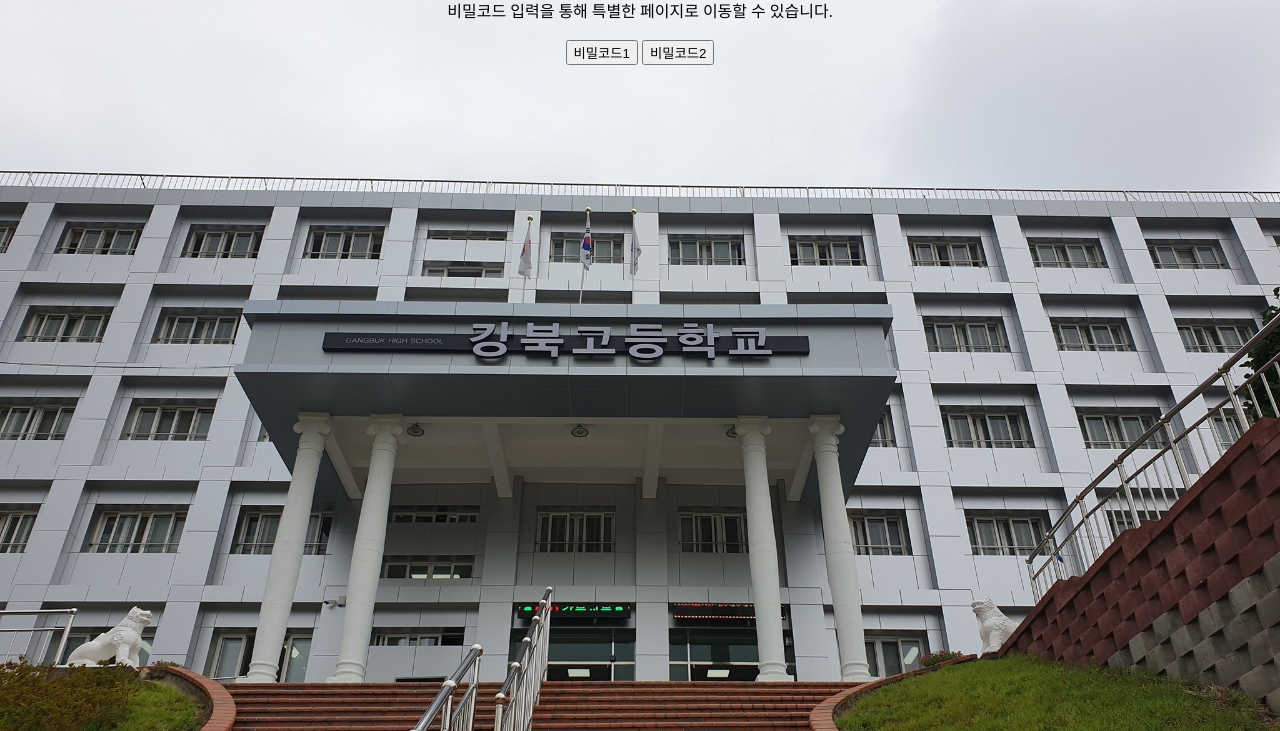
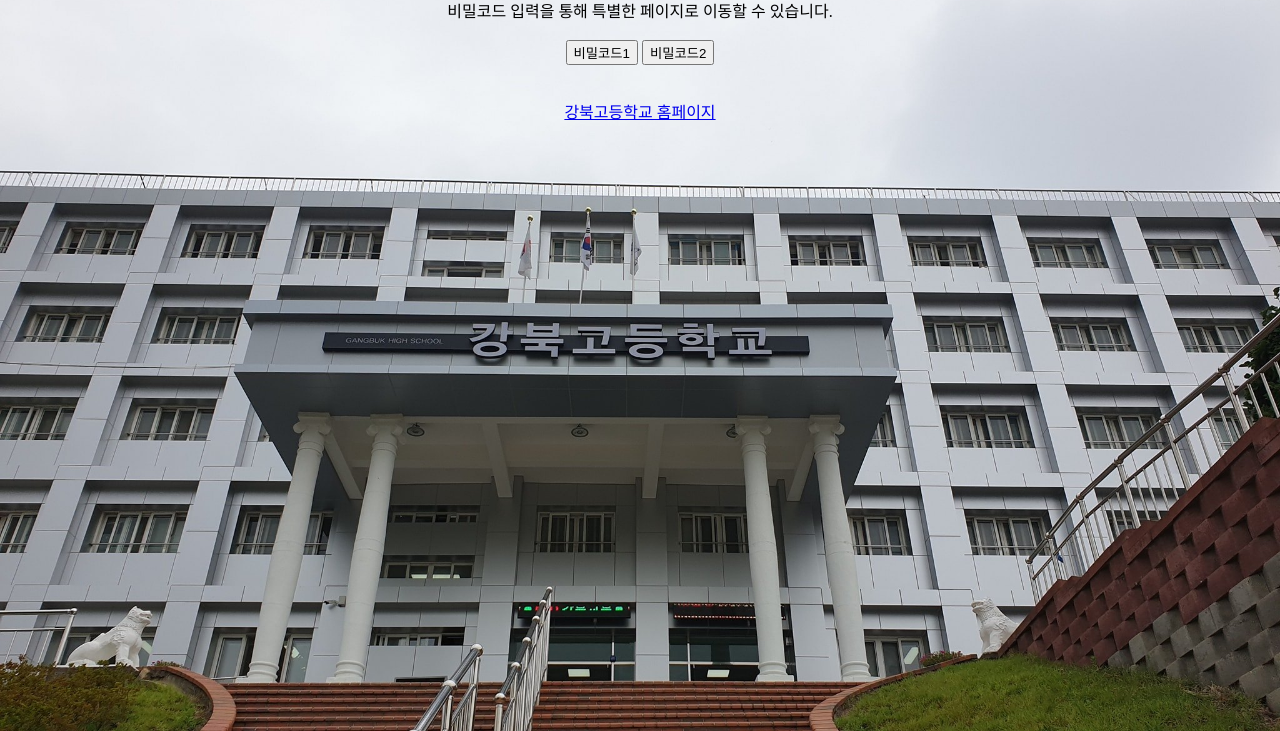
Before and after one commit to Yoon-men/Kingbuk_Wiki, a plain HTML site: page index.html in a window 1280 px wide. Shown: the part 69-800 px from the top of the page. Drawn offline with Linux system fonts and the light colour scheme.

Commit message:
Update index.html

```diff
--- a/index.html
+++ b/index.html
@@ -38,9 +38,10 @@
         비밀코드 입력을 통해 특별한 페이지로 이동할 수 있습니다.<br><br>
         <input type="button" onclick="비밀코드1()" value="비밀코드1">
         <script src="secret_code1.js"></script>
-        <input type="button" onclick="비밀코드2()" value="비밀코드2"><br>
+        <input type="button" onclick="비밀코드2()" value="비밀코드2"><br><br>
         <script src="secret_code2.js"></script>
-        <p>
-        </
+        <p id="sangdan">
+            <a target="_blank" href="http://www.gangbuk.hs.kr/index.do" title="강북고등학교 홈페이지">강북고등학교 홈페이지</a>
+        </p>
     </body>
 </html>
```
